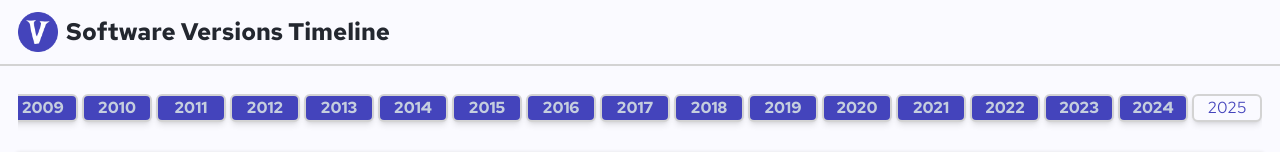
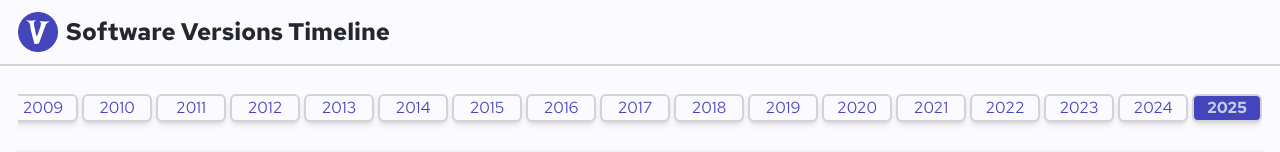
Before and after one commit to arpadpall21/software-versions-timeline, a Next.js app: page /version-map in a window 1280 px wide. Shown: the top 152 px of the page. Built offline with nearby package versions, Linux system fonts and the light colour scheme; no server answers.

Commit message:
button component tailwind style comments removed

```diff
--- a/src/Components/Button.tsx
+++ b/src/Components/Button.tsx
@@ -8,19 +8,11 @@ interface Props {
 }
 
 const Button: React.FC<Props> = ({ text, width, pop, handleClick }) => {
-  /**
-   * Tailwind utilities are parsed at build time so they cannot be iterpolated with values,
-   *   in this situation this means we cannot conditionally change tailwind utilities
-   * So code duplication is kind of unavoidable here :/
-   *
-   * https://tailwindcss.com/docs/detecting-classes-in-source-files#class-detection-in-depth
-   */
-
-  let twStyle = `bg-btnBgPop dark:bg-btnBgPopD font-bold text-btnFgPop
-    dark:text-btnFgPopD hover:bg-btnBgHovPop dark:hover:bg-btnBgHovPopD`;
+  let twStyle = `bg-btnBg dark:bg-btnBgD text-btnFg dark:text-btnFgD
+      hover:bg-btnBgHov dark:hover:bg-btnBgHovD`;
   if (pop) {
-    twStyle = `bg-btnBg dark:bg-btnBgD text-btnFg dark:text-btnFgD
-      hover:bg-btnBgHov dark:hover:bg-btnBgHovD`;
+    twStyle = `bg-btnBgPop dark:bg-btnBgPopD font-bold text-btnFgPop
+      dark:text-btnFgPopD hover:bg-btnBgHovPop dark:hover:bg-btnBgHovPopD`;
   }
 
   return (
```
